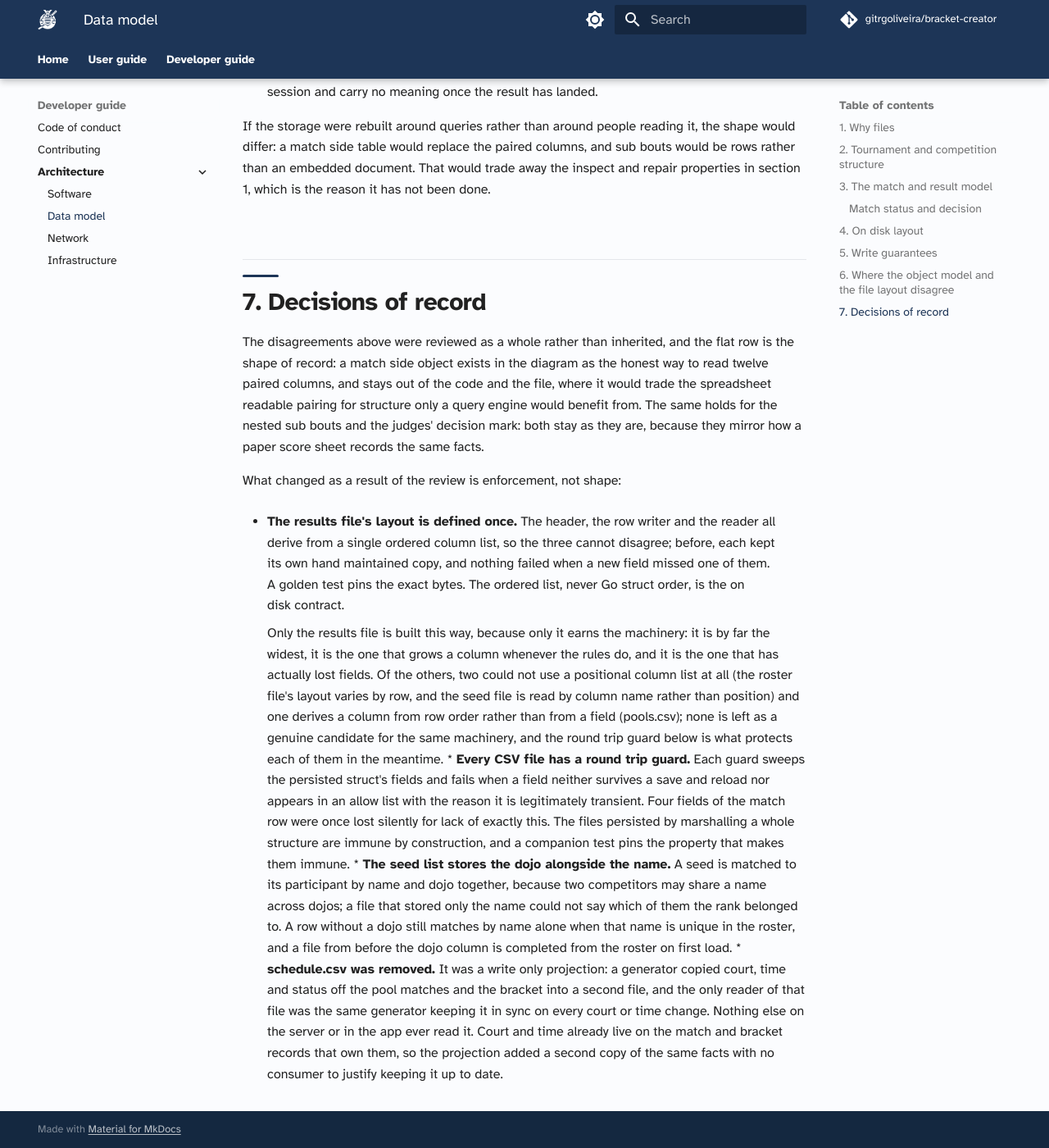
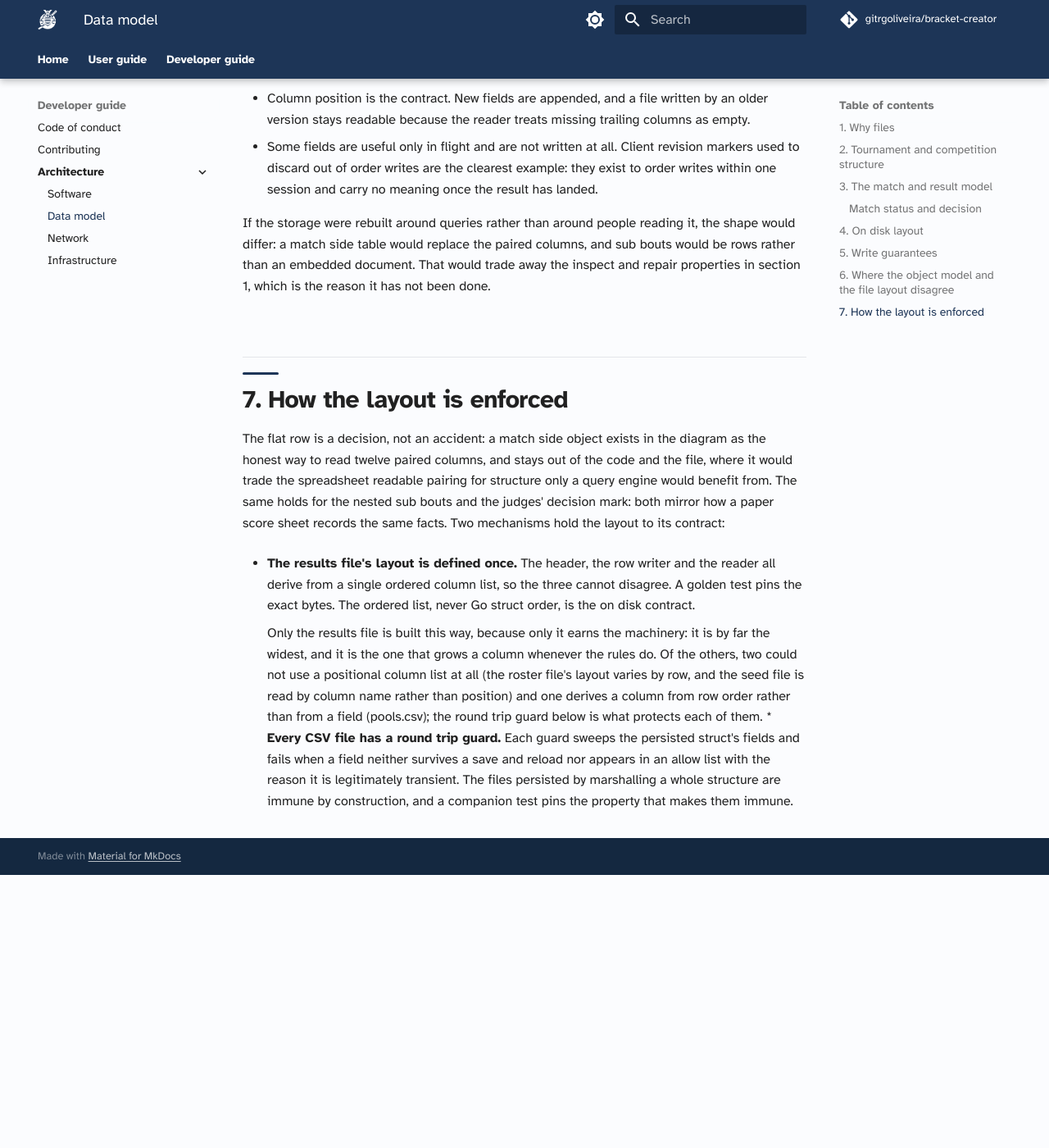
Before and after one commit to gitrgoliveira/bracket-creator, an MkDocs documentation site: the page built from docs/architecture/data-model.md, in a window 1280 px wide and 1400 px high, scrolled down 6845 px. Shown: the whole window at 82% size. Built offline with MkDocs 1.6.1 and Material for MkDocs 9.7.7, drawn with Linux system fonts in a browser that asks for light colours; comment, search, counter and statistics services are not loaded; after the commit the page ends 7912 px from its top, so only the background shows below that; some of the changed text lies outside the part shown.

Commit message:
docs: data-model describes the model, not the review that shaped it (bc-dmsr)
Operator ruling: the page documents the current data model, not a
journal of changes. Section 7 now states what enforces the layout
instead of narrating what changed; the schedule.csv removal story is
gone (the file does not exist, so a current-model page has nothing to
say about it); the seeds identity rule moves to the on-disk layout
section it describes; and the sides/hantei prose drops its history
framing.

Co-Authored-By: Claude Fable 5 <noreply@anthropic.com>

```diff
--- a/docs/architecture/data-model.md
+++ b/docs/architecture/data-model.md
@@ -214,9 +214,9 @@ pairing, score, decision, overtime and judges' decision. A five person team enco
 five of them, plus an optional representative bout at position `-1`. Ranking figures such as
 individual victories and points won are derived from these, never stored separately.
 
-**Sides carry both a name and an id.** Names are the historical identity and are still what
-results are written against; participant ids were added later and now travel alongside.
-Both are kept because a rename must not orphan a recorded result.
+**Sides carry both a name and an id.** Results are written against the name, and the
+participant id travels alongside it. Both are kept because a rename must not orphan a
+recorded result.
 
 ### Match status and decision
 
@@ -229,9 +229,9 @@ withdrawal, a no show, a representative bout, or exhaustion in a kachinuki encou
 judges' decision (hantei) is recorded separately, as the `Ht` entry in the winner's ippon
 list: the mark occupies a point slot on the score sheet but never counts as a point, and
 the winner it sits beside is the winner the referees chose from a level scoreline. The
-`DecidedByHantei` fields in the diagrams are legacy read-only channels: files written
-before the mark model load through a conversion that moves the flag into the mark, and
-nothing writes them any more.
+`DecidedByHantei` fields in the diagrams are legacy read-only channels: a file that
+carries the old flag loads through a conversion that moves it into the mark, and nothing
+writes them.
 
 ## 4. On disk layout
 
@@ -387,44 +393,27 @@ would differ: a match side table would replace the paired columns, and sub bouts
 rows rather than an embedded document. That would trade away the inspect and repair
 properties in section 1, which is the reason it has not been done.
 
-## 7. Decisions of record
+## 7. How the layout is enforced
 
-The disagreements above were reviewed as a whole rather than inherited, and the flat row is
-the shape of record: a match side object exists in the diagram as the honest way to read
-twelve paired columns, and stays out of the code and the file, where it would trade the
-spreadsheet readable pairing for structure only a query engine would benefit from. The same
-holds for the nested sub bouts and the judges' decision mark: both stay as they are, because
-they mirror how a paper score sheet records the same facts.
-
-What changed as a result of the review is enforcement, not shape:
+The flat row is a decision, not an accident: a match side object exists in the diagram as
+the honest way to read twelve paired columns, and stays out of the code and the file, where
+it would trade the spreadsheet readable pairing for structure only a query engine would
+benefit from. The same holds for the nested sub bouts and the judges' decision mark: both
+mirror how a paper score sheet records the same facts. Two mechanisms hold the layout to
+its contract:
 
 * **The results file's layout is defined once.** The header, the row writer and the reader
-  all derive from a single ordered column list, so the three cannot disagree; before, each
-  kept its own hand maintained copy, and nothing failed when a new field missed one of them.
-  A golden test pins the exact bytes. The ordered list, never Go struct order, is the
-  on disk contract.
+  all derive from a single ordered column list, so the three cannot disagree. A golden test
+  pins the exact bytes. The ordered list, never Go struct order, is the on disk contract.
 
     Only the results file is built this way, because only it earns the machinery: it is by
-    far the widest, it is the one that grows a column whenever the rules do, and it is the
-    one that has actually lost fields. Of the others, two could not use a positional column
-    list at all (the roster file's layout varies by row, and the seed file is read by column
-    name rather than position) and one derives a column from row order rather than from a
-    field (pools.csv); none is left as a genuine candidate for the same machinery, and the
-    round trip guard below is what protects each of them in the meantime.
+    far the widest, and it is the one that grows a column whenever the rules do. Of the
+    others, two could not use a positional column list at all (the roster file's layout
+    varies by row, and the seed file is read by column name rather than position) and one
+    derives a column from row order rather than from a field (pools.csv); the round trip
+    guard below is what protects each of them.
 * **Every CSV file has a round trip guard.** Each guard sweeps the persisted struct's
   fields and fails when a field neither survives a save and reload nor appears in an
-  allow list with the reason it is legitimately transient. Four fields of the match row
-  were once lost silently for lack of exactly this. The files persisted by marshalling a
-  whole structure are immune by construction, and a companion test pins the property that
-  makes them immune.
-* **The seed list stores the dojo alongside the name.** A seed is matched to its
-  participant by name and dojo together, because two competitors may share a name across
-  dojos; a file that stored only the name could not say which of them the rank belonged to.
-  A row without a dojo still matches by name alone when that name is unique in the roster,
-  and a file from before the dojo column is completed from the roster on first load.
-* **schedule.csv was removed.** It was a write only projection: a generator copied court,
-  time and status off the pool matches and the bracket into a second file, and the only
-  reader of that file was the same generator keeping it in sync on every court or time
-  change. Nothing else on the server or in the app ever read it. Court and time already
-  live on the match and bracket records that own them, so the projection added a second
-  copy of the same facts with no consumer to justify keeping it up to date.
+  allow list with the reason it is legitimately transient. The files persisted by
+  marshalling a whole structure are immune by construction, and a companion test pins the
+  property that makes them immune.
```
Also changed, not shown: other parts of docs/architecture/data-model.md (+6 -0 lines).
